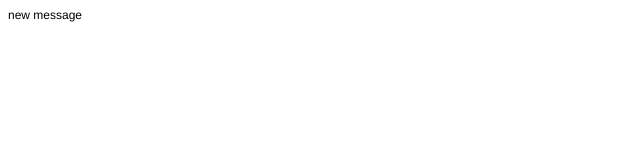
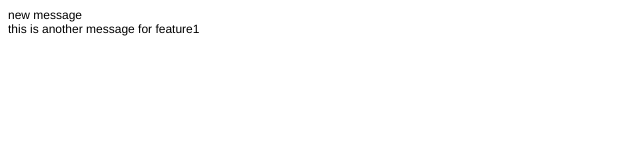
Before and after one commit to CrazyTaro/MyGit, a plain HTML site: page file.html in a window 1280 px wide. Shown: the whole page, without its empty margins (0-640 px from the left). Drawn offline with Linux system fonts and the light colour scheme.

Commit message:
modify file.html for feature1

```diff
--- a/file.html
+++ b/file.html
@@ -7,10 +7,12 @@
   <meta name="Generator" content="Cocoa HTML Writer">
   <meta name="CocoaVersion" content="1347.57">
   <style type="text/css">
-    p.p1 {margin: 0.0px 0.0px 0.0px 0.0px; font: 12.0px Helvetica}
+    p.p1 {margin: 0.0px 0.0px 0.0px 0.0px; font: 12.0px Helvetica; color: #000000; -webkit-text-stroke: #000000}
+    span.s1 {font-kerning: none}
   </style>
 </head>
 <body>
-<p class="p1">new message</p>
+<p class="p1"><span class="s1">new message</span></p>
+<p class="p1"><span class="s1">this is another message for feature1</span></p>
 </body>
 </html>
```
